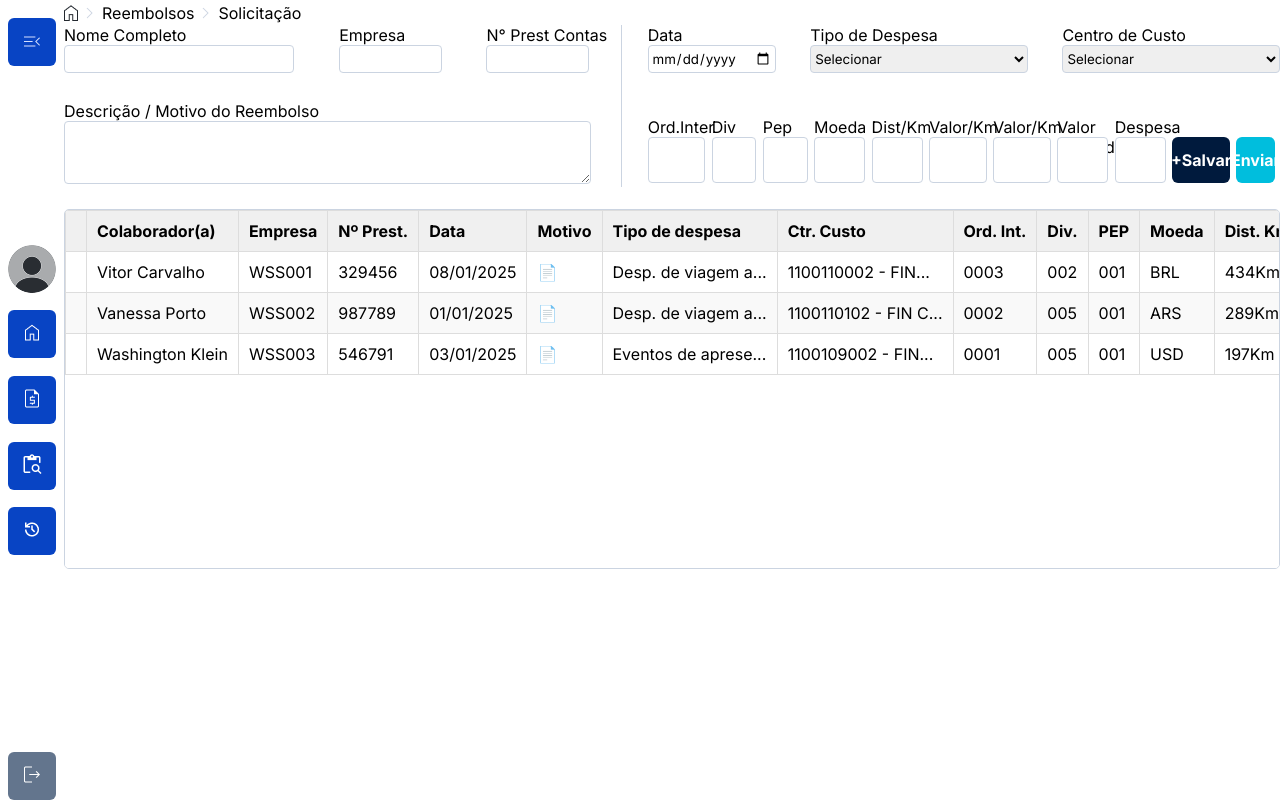
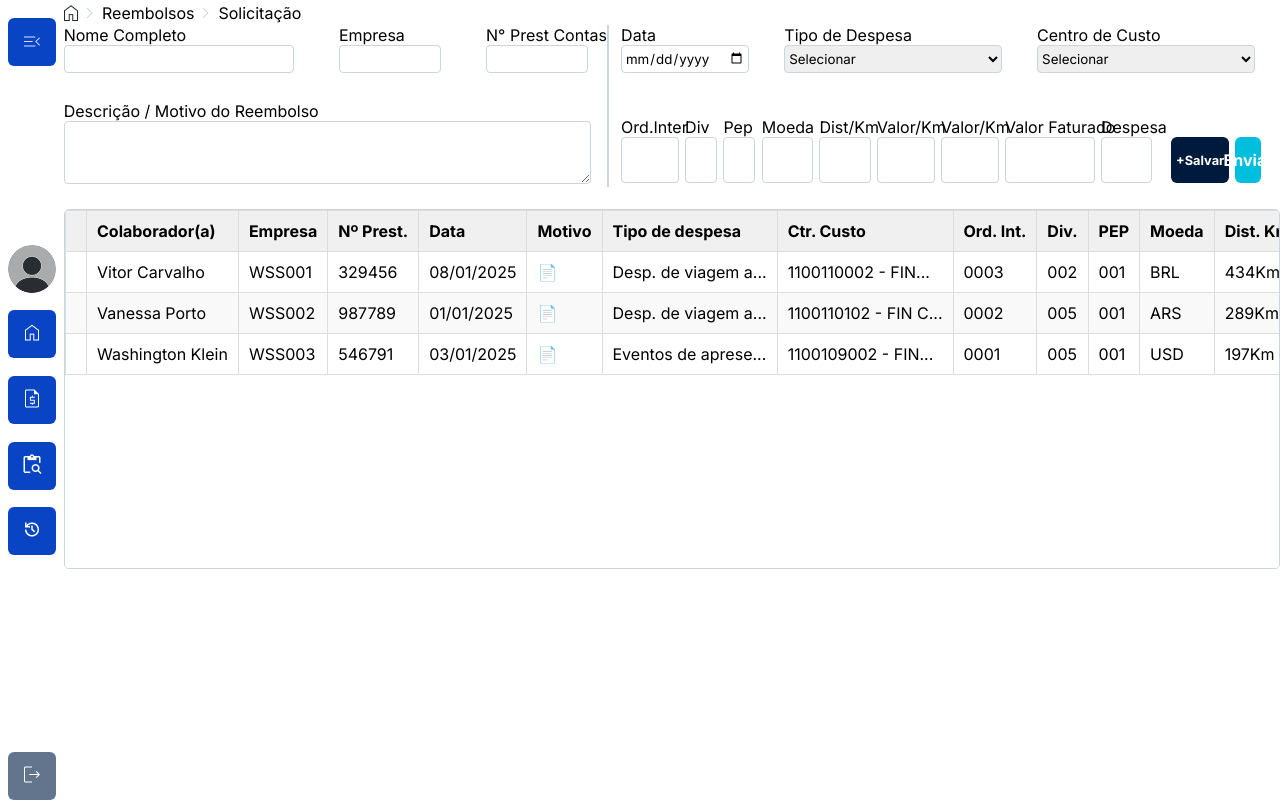
Before and after one commit to AdrianoJesusDeveloper/challenge3-Vai-Na_web, a React (Vite) app: page /Solicitacao in a window 1280 px wide. Built offline with nearby package versions, Linux system fonts and the light colour scheme.

Commit message:
git commit -m "Update Solicitacao.module.scss"

```diff
--- a/src/components/solicitacao/Solicitacao.module.scss
+++ b/src/components/solicitacao/Solicitacao.module.scss
@@ -21,7 +21,8 @@
       justify-content: space-evenly;
       width: 95vw;
       height: 23vh;
-      gap: 3.5vw;
+      gap: 1.5vw;
+      margin-left:-1vw ;
 
       .formEsquerdo {
         width: 40vw;
@@ -200,7 +201,7 @@
             }
           }
           .Div {
-            width: 3.5vw;
+            width: 2.5vw;
             height: 9.5vh;
             display: flex;
             .labelDiv {
@@ -209,7 +210,7 @@
               display: flex;
             }
             .inputDiv {
-              width: 3.5vw;
+              width: 2.5vw;
               height: 5.8vh;
               display: flex;
               border-radius: 0.5vh;
@@ -217,16 +218,16 @@
             }
           }
           .Pep {
-            width: 3.5vw;
+            width: 2.5vw;
             height: 9.5vh;
             display: flex;
             .labelPep {
-              width: 3.5vw;
+              width: 2.5vw;
               height: 2.5vh;
               display: flex;
             }
             .inputPep {
-              width: 3.5vw;
+              width: 2.5vw;
               height: 5.8vh;
               display: flex;
               border-radius: 0.5vh;
@@ -284,16 +285,16 @@
             }
           }
           .valFaturado {
-            width: 4vw;
+            width: 7vw;
             height: 9.5vh;
             display: flex;
             .labelValFaturado {
-              width: 4vw;
+              width: 9vw;
               height: 2.5vh;
               display: flex;
             }
             .inputValFaturado {
-              width: 4vw;
+              width: 7vw;
               height: 5.8vh;
               display: flex;
               border-radius: 0.5vh;
@@ -319,14 +320,16 @@
           }
         }
         .Buttons {
-          width: 9.8vw;
+          width: 7vw;
           height: 5.8vh;
           display: flex;
           flex-direction: row;
           justify-content: space-between;
           gap: 0.5vw;
+          margin-left: 1vw;
+
           .buttomSalvar {
-            width: 4.5vw;
+            width: 6.5vw;
             height: 5.8vh;
             display: flex;
             justify-content: center;
@@ -338,11 +341,11 @@
             border-radius: 6px;
             background-color: #001a3d;
             color: #ffffff;
-            font-size: 2vh;
+            font-size: 0.8rem;
             font-weight: 700;
           }
           .buttomEnviar {
-            width: 3vw;
+            width: 2vw;
             height: 5.8vh;
             display: flex;
             justify-content: center;
```
